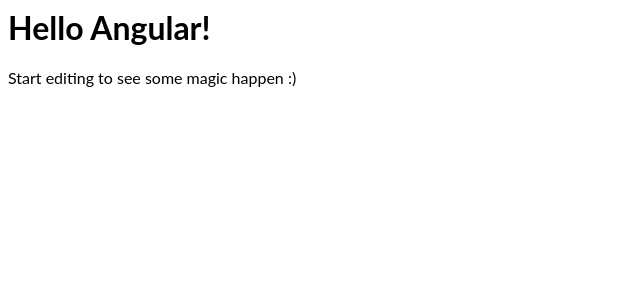
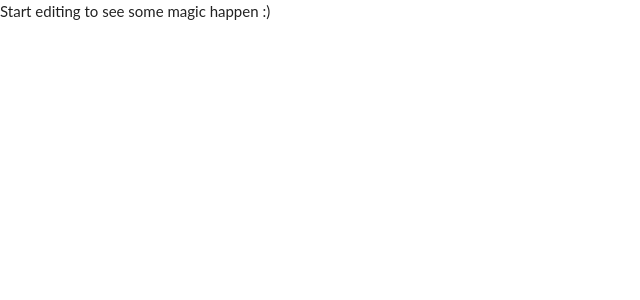
Before and after one commit to smtheriau/angular-x3b4jn, an Angular app: page / in a window 1280 px wide. Shown: the top 300 px of the page, without its empty margins (0-640 px from the left). Built offline with nearby package versions, Linux system fonts and the light colour scheme.

Commit message:
3 files modified, 1 deleted

```diff
--- a/src/app/app.component.html
+++ b/src/app/app.component.html
@@ -1,4 +1,3 @@
-<hello name="{{ name }}"></hello>
 <p>
   Start editing to see some magic happen :)
 </p>
--- a/src/app/app.module.ts
+++ b/src/app/app.module.ts
@@ -3,11 +3,10 @@
 import { FormsModule } from '@angular/forms';
 
 import { AppComponent } from './app.component';
-import { HelloComponent } from './hello.component';
 
 @NgModule({
   imports:      [ BrowserModule, FormsModule ],
-  declarations: [ AppComponent, HelloComponent ],
+  declarations: [ AppComponent ],
   bootstrap:    [ AppComponent ]
 })
 export class AppModule { }
--- a/src/app/hello.component.ts
+++ /dev/null
@@ -1,10 +0,0 @@
-import { Component, Input } from '@angular/core';
-
-@Component({
-  selector: 'hello',
-  template: `<h1>Hello {{name}}!</h1>`,
-  styles: [`h1 { font-family: Lato; }`]
-})
-export class HelloComponent  {
-  @Input() name: string;
-}
--- a/src/index.html
+++ b/src/index.html
@@ -1 +1,3 @@
+<link rel="stylesheet" href="https://cdnjs.cloudflare.com/ajax/libs/materialize/1.0.0/css/materialize.min.css">
+
 <my-app>loading</my-app>
```
